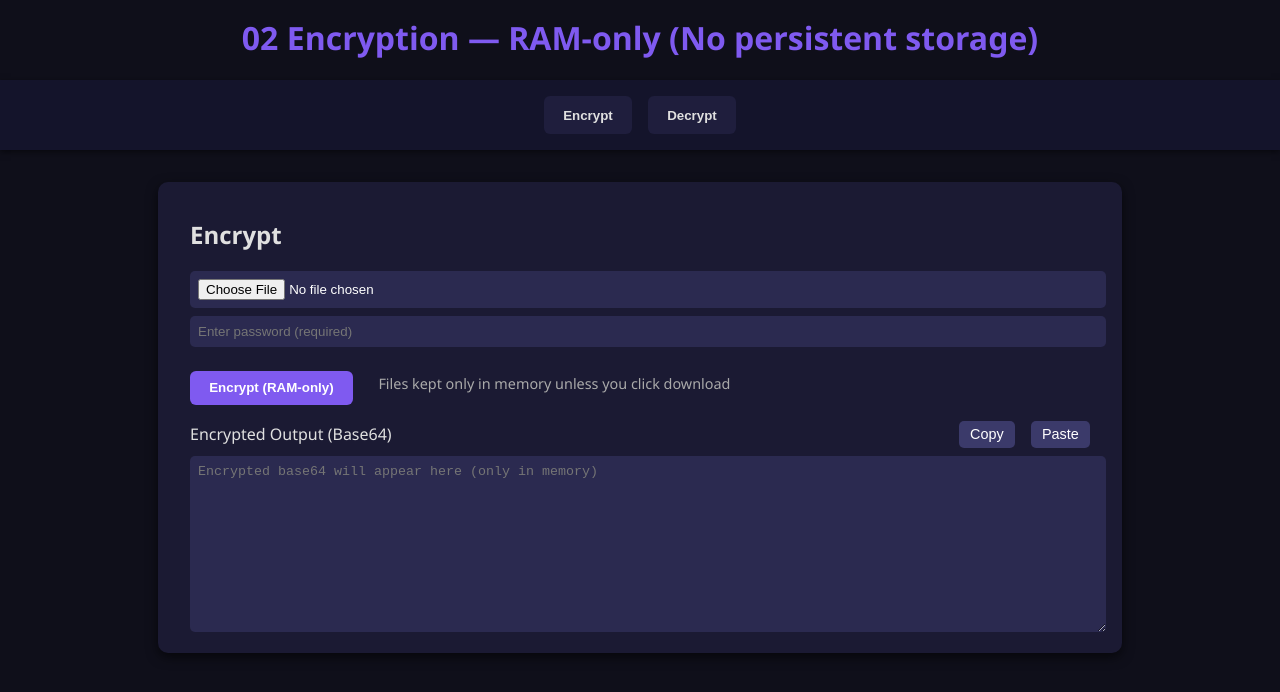
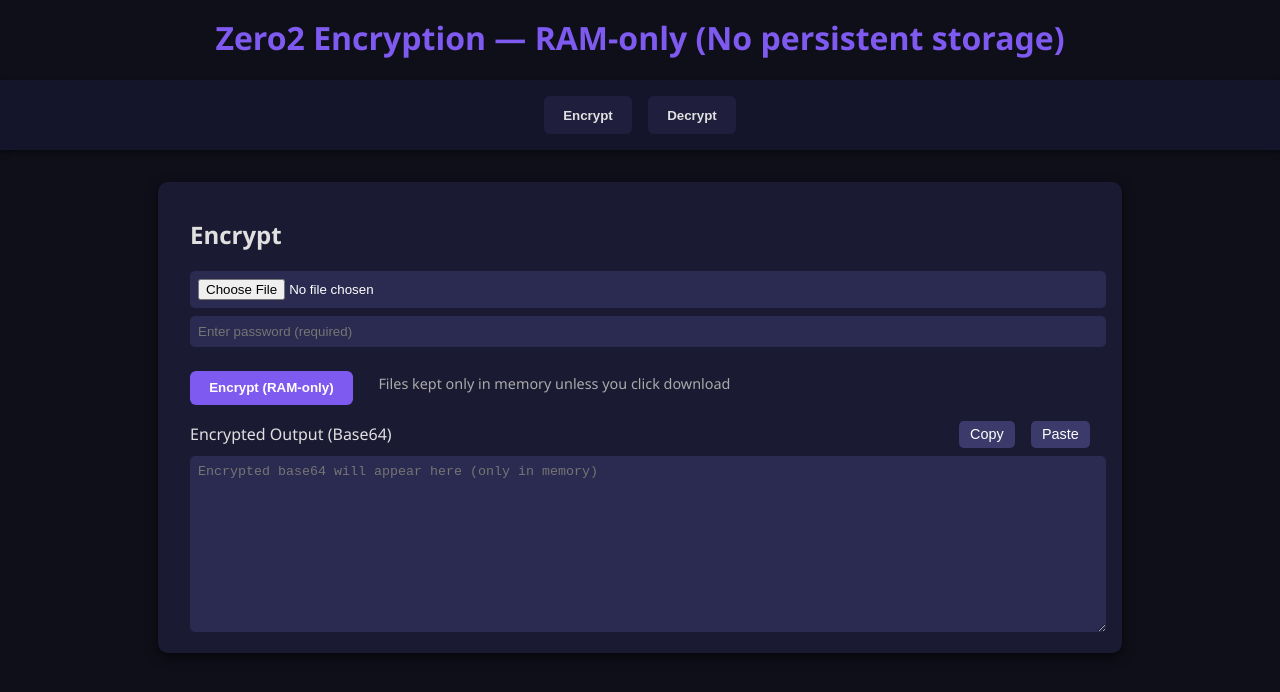
Before and after one commit to NeoCyb/Zero2-Encryption, a plain HTML site: page index.html in a window 1280 px wide. Drawn offline with Linux system fonts and the light colour scheme.

Commit message:
index.html

```diff
--- a/index.html
+++ b/index.html
@@ -2,7 +2,7 @@
 <html lang="en">
 <head>
 <meta charset="utf-8"/>
-<title>02 Encryption - RAM-only Secure</title>
+<title>Zero2 Encryption - RAM-only Secure</title>
 <meta name="viewport" content="width=device-width,initial-scale=1"/>
 <style>
   body{font-family:Segoe UI, Tahoma, Geneva, Verdana, sans-serif;background:#0f0f1a;color:#e0e0e0;margin:0;padding:0}
@@ -27,7 +27,7 @@
 </style>
 </head>
 <body>
-<h1>02 Encryption — RAM-only (No persistent storage)</h1>
+<h1>Zero2 Encryption — RAM-only (No persistent storage)</h1>
 <header>
   <button onclick="showSection('encrypt')">Encrypt</button>
   <button onclick="showSection('decrypt')">Decrypt</button>
```
